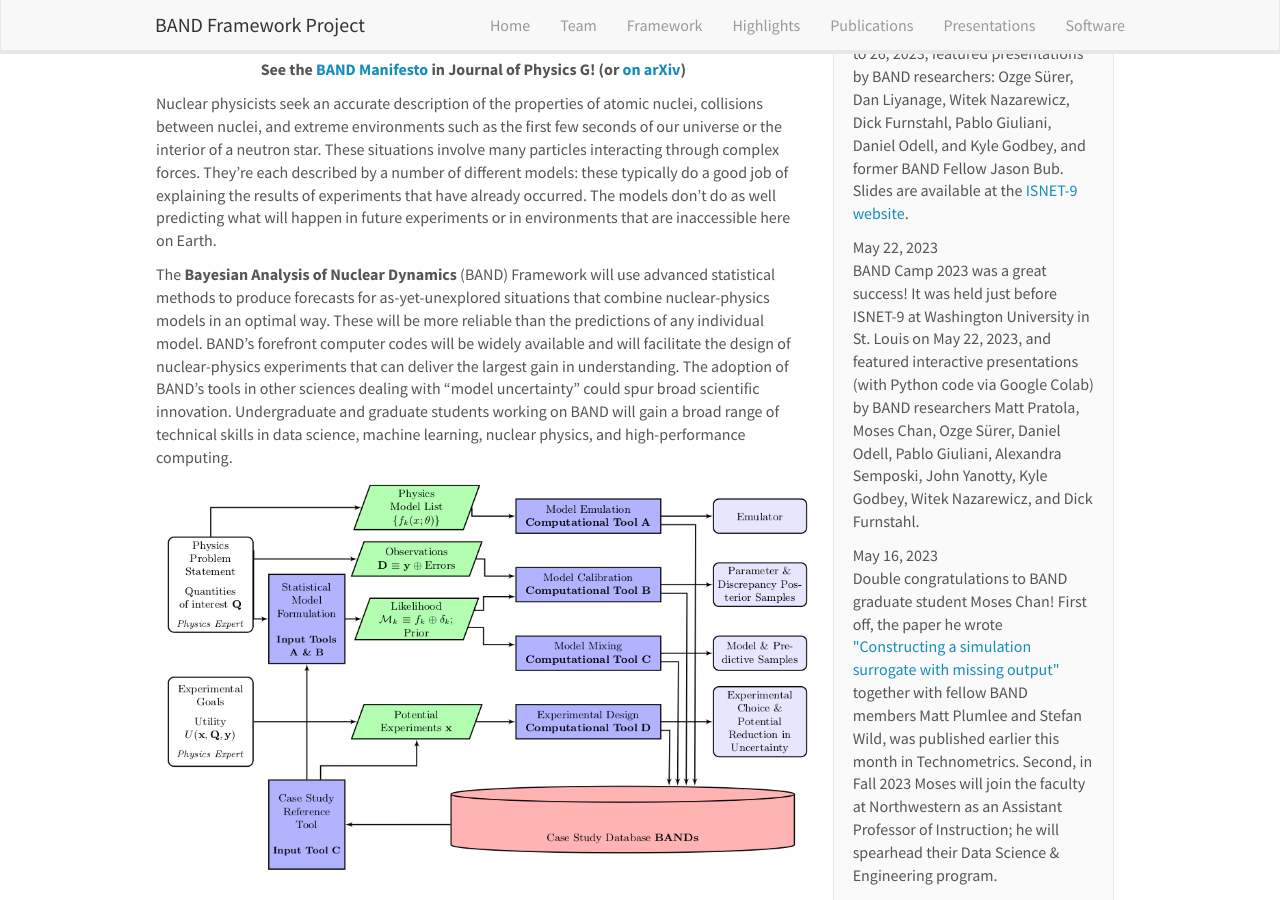
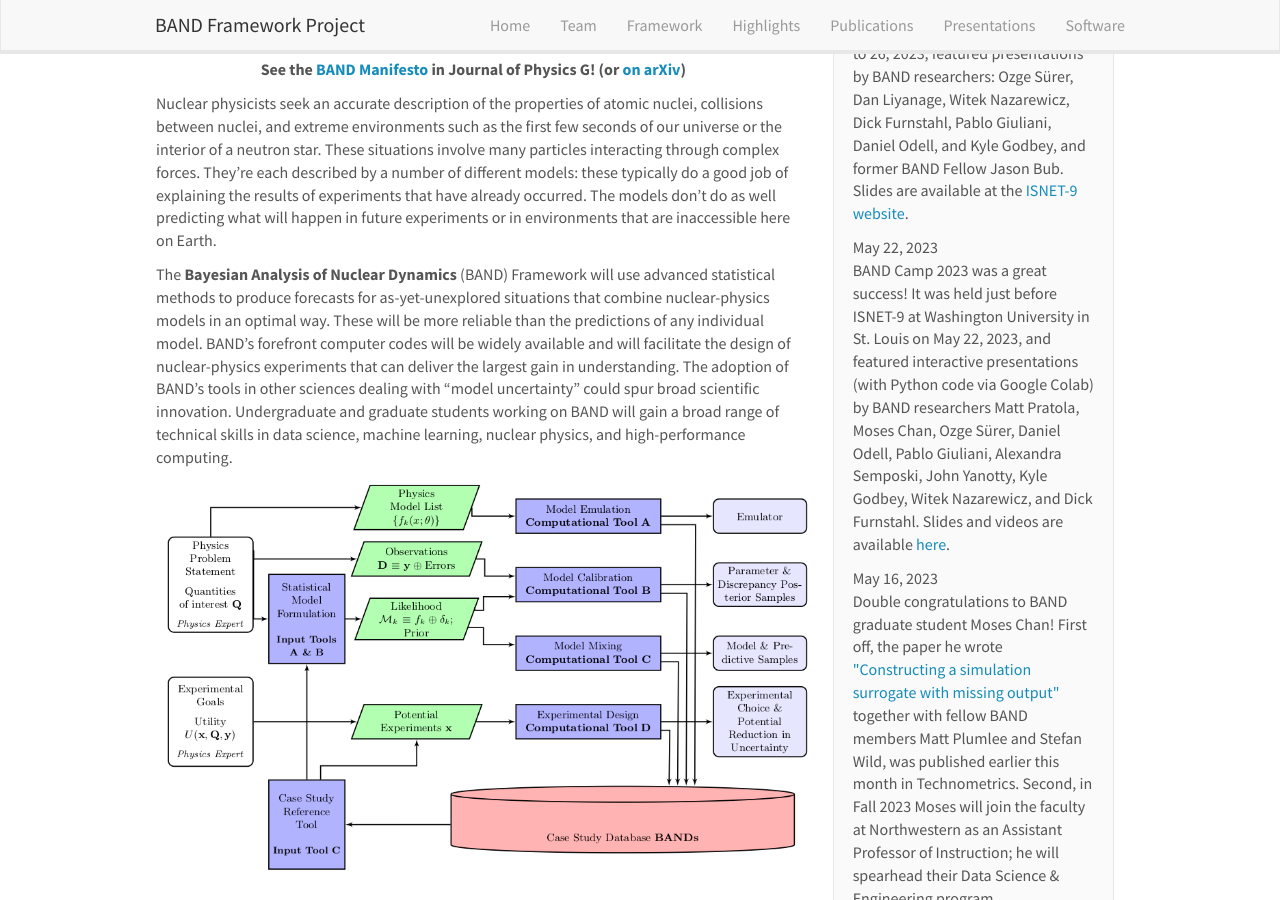
Before and after one commit to bandframework/bandframework.github.io, a Jekyll site: the page built from _pages/home.md, in a window 1280 px wide and 900 px high, scrolled down 354 px. Built offline with Jekyll 4.4.1, drawn with Linux system fonts in a browser that asks for light colours; nearby versions of some CDN libraries.

Commit message:
added link from News to BAND Camp slides and videos

```diff
--- a/_data/news.yml
+++ b/_data/news.yml
@@ -15,7 +15,8 @@
   headline: >
     BAND Camp 2023 was a great success! It was held just before ISNET-9 at Washington University in St. Louis on May 22, 2023,
     and featured interactive presentations (with Python code via Google Colab) by BAND researchers Matt Pratola, Moses Chan, Ozge Sürer, Daniel Odell,
-    Pablo Giuliani, Alexandra Semposki, John Yanotty, Kyle Godbey, Witek Nazarewicz, and Dick Furnstahl.
+    Pablo Giuliani, Alexandra Semposki, John Yanotty, Kyle Godbey, Witek Nazarewicz, and Dick Furnstahl. Slides and videos
+    are available <a href="https://bandframework.github.io/presentations/#band-camp-2023">here</a>.
 
 - date: May 16, 2023
   headline: >
```
